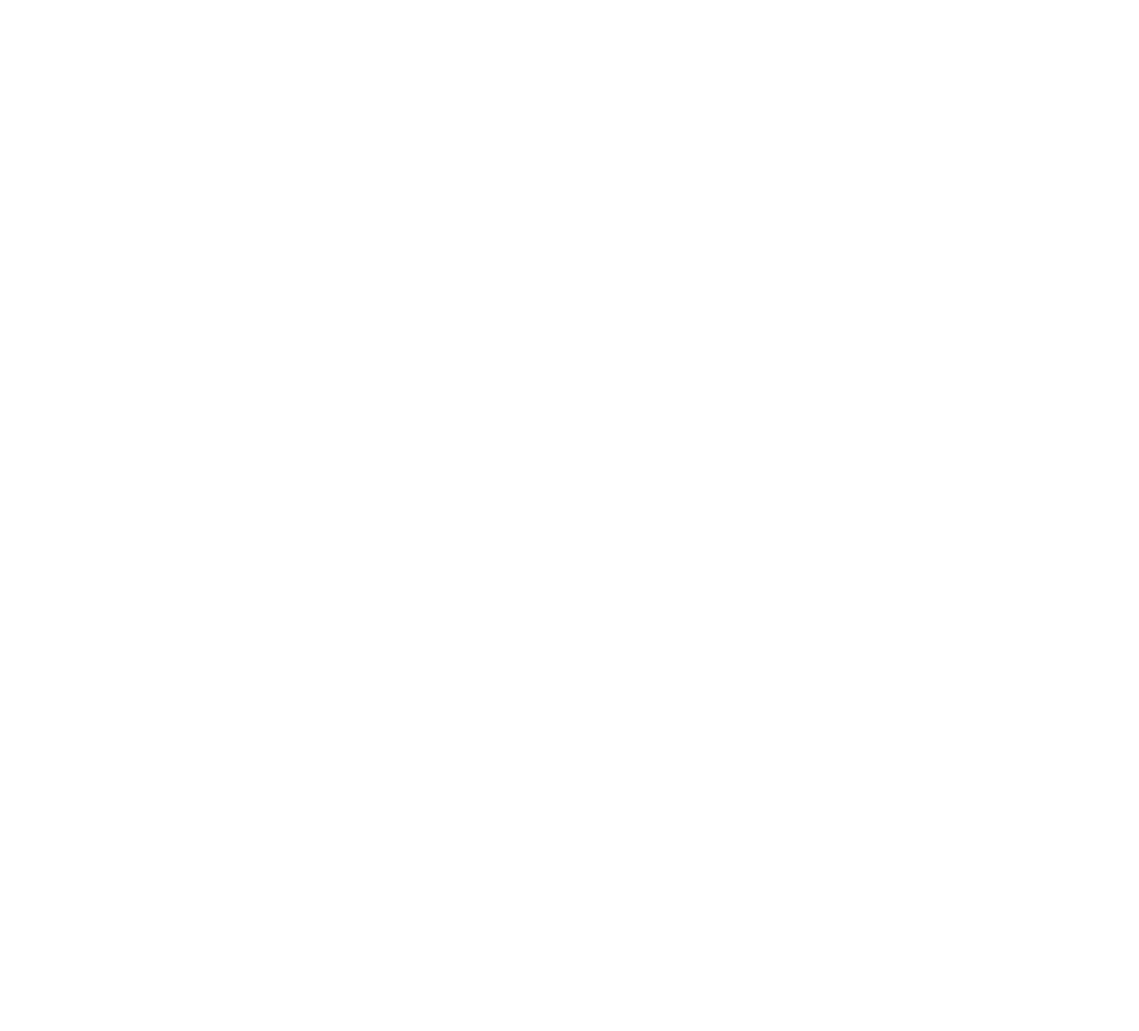
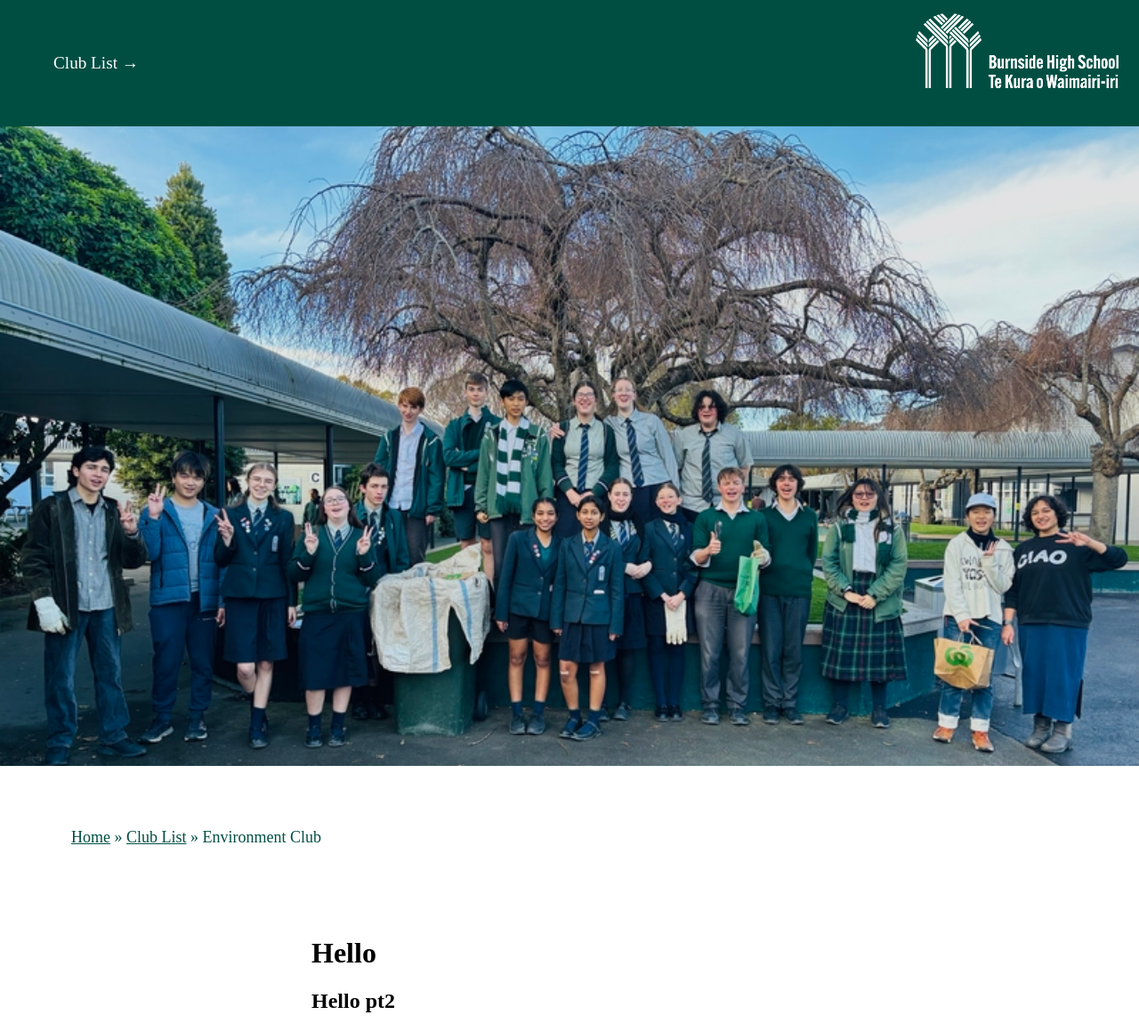
Before and after one commit to BHS23113/website_ncea, a plain HTML site: page index.html in a window 1280 px wide. Shown: the whole page at 89% size. Before the commit the page ends 800 px from the top, so only its background shows below. Drawn offline with Linux system fonts and the light colour scheme.

Commit message:
added images and first pg

```diff
--- a/index.html
+++ b/index.html
@@ -3,9 +3,32 @@
 <head>
     <meta charset="UTF-8">
     <meta name="viewport" content="width=device-width, initial-scale=1.0">
+    <link rel="stylesheet" href="styles.css">
     <title>Document</title>
 </head>
 <body>
+    <div class= "topbar">
+        <a href="https://www.burnside.school.nz/" class="club_link">Club List →</a>
+        <a href="https://www.burnside.school.nz/">
+            <img src="image/Burnside Logo - Primary Horizontal - white RGB.png" alt="BHS_LOGO" class="BHS_LOGO">
+        </a>
+    </div>
+    <div class= "header">
+        <img src="image/lightbox_preview (2).jpg" alt="Burnside_environment_club">
+    </div>
+    <div class = "breadcrumbs">
+        <a href="https://www.burnside.school.nz/" style="color: rgb(0, 78, 66);">Home</a> » <a href="https://www.burnside.school.nz/" style="color: rgb(0, 78, 66);">Club List</a> » <span class="breadcrumb_last" aria-current="page">Environment Club</span>
+    </div>
+
+    <div class = "pg1">
+        <h1>
+            Hello
+        </h1>
+        <h2>
+            Hello pt2
+        </h2>
+
+    </div>
 
 </body>
 </html>
--- /dev/null
+++ b/styles.css
@@ -0,0 +1,49 @@
+*{
+    box-sizing: border-box;
+}
+body {
+    margin: 0;
+    padding: 0;
+}
+
+.topbar {
+    background-color: rgb(0, 78, 66);
+    display: flex;
+    justify-content: space-between;
+    width: 100%;
+}
+
+.BHS_LOGO {
+    width: 265px;
+}
+
+.club_link {
+    font-size: 1.2em;
+    color: white;
+    text-decoration: none;
+    padding: 60px;
+}
+
+.header {
+    width: 100%;
+}
+
+.header img {
+    height: 719px;
+    width: 100%;
+    display: block;
+    object-fit: cover;
+}
+
+.breadcrumbs {
+    padding-top: 70px;
+    padding-left: 80px;
+    color: rgb(0, 78, 66);
+    font-size: 18px;
+}
+
+.pg1 {
+    padding-top: 80px;
+    padding-left: 350px;
+
+}
```
Also changed, not shown: image/Burnside Logo - Primary Horizontal - white RGB.png (added), image/lightbox_preview (1).jpg (added), image/lightbox_preview (2).jpg (added), image/lightbox_preview (3).jpg (added), image/lightbox_preview (4).jpg (added), image/lightbox_preview (5).jpg (added), image/lightbox_preview (6).jpg (added), image/lightbox_preview (7).jpg (added), image/lightbox_preview.jpg (added), style.css (deleted).
